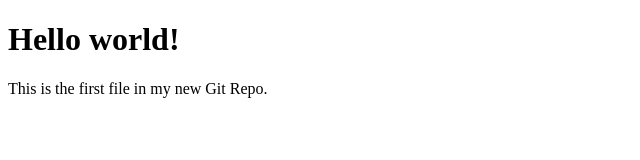
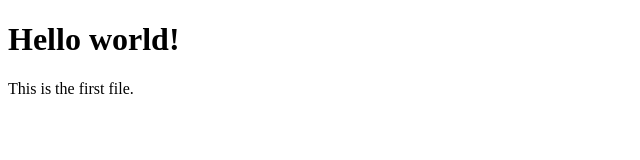
Before and after one commit to MicJo11/mic123456.github.io, a plain HTML site: page index.html in a window 1280 px wide. Shown: the whole page, without its empty margins (0-640 px from the left). Drawn offline with Linux system fonts and the light colour scheme.

Commit message:
Update index.html

```diff
--- a/index.html
+++ b/index.html
@@ -6,7 +6,7 @@
 <body>
 
 <h1>Hello world!</h1>
-<p>This is the first file in my new Git Repo.</p>
+<p>This is the first file.</p>
 
 </body>
 </html>
```
